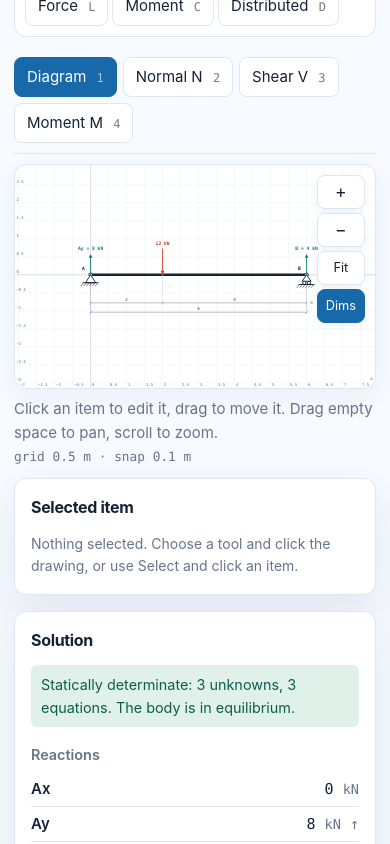
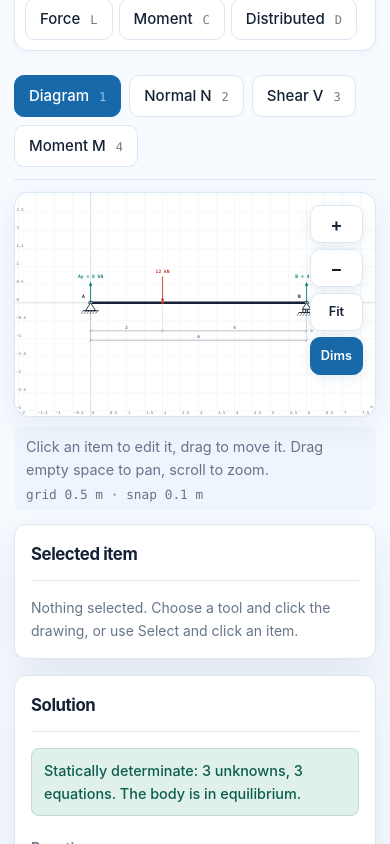
Before and after one commit to AndiSaifulKohir/FBD-Solver, a website with bundled scripts: page index.html in a window 390 px wide. Shown: the part 500-1344 px from the top of the page. Built offline with nearby package versions, Linux system fonts and the light colour scheme.

Commit message:
enhance layout and styling for improved UI responsiveness and aesthetics

```diff
--- a/css/style.css
+++ b/css/style.css
@@ -123,11 +123,11 @@ button, a { -webkit-tap-highlight-color: transparent; }
 
 .app {
   display: grid;
-  grid-template-columns: minmax(0, 1fr) 340px;
-  gap: 16px 20px;
-  max-width: 1480px;
+  grid-template-columns: minmax(0, 1fr) 360px;
+  gap: 20px 24px;
+  max-width: 1580px;
   margin: 0 auto;
-  padding: 24px;
+  padding: 28px 32px;
 }
 
 .top {
@@ -199,15 +199,22 @@ h1 { margin: 0; font-size: clamp(1.75rem, 4vw, 2.5rem); line-height: 1.15; lette
 
 .panel {
   min-width: 0;
-  padding: 20px;
+  padding: 24px;
   background: var(--surface);
   border: 1px solid var(--line);
-  border-radius: 16px;
+  border-radius: 18px;
   box-shadow: var(--shadow);
   transition: background-color 0.25s ease, border-color 0.25s ease, box-shadow 0.25s ease;
 }
-.panel h2 { margin: 0 0 12px; font-size: 1rem; letter-spacing: -0.02em; }
-.panel h3 { margin: 16px 0 6px; font-size: 0.9rem; color: var(--muted); font-weight: 600; }
+.panel h2 {
+  margin: 0 0 16px;
+  font-size: 1.05rem;
+  letter-spacing: -0.025em;
+  font-weight: 700;
+  padding-bottom: 12px;
+  border-bottom: 1px solid var(--line);
+}
+.panel h3 { margin: 20px 0 8px; font-size: 0.9rem; color: var(--muted); font-weight: 600; }
 .panel h3:first-child { margin-top: 0; }
 
 @media (max-width: 960px) {
@@ -222,14 +229,28 @@ button, select, input { font: inherit; color: inherit; }
   border: 1px solid var(--line);
   background: var(--surface);
   color: var(--text);
-  padding: 7px 12px;
-  border-radius: 8px;
+  padding: 8px 14px;
+  border-radius: 10px;
   cursor: pointer;
-  transition: border-color 0.2s ease, background-color 0.2s ease, color 0.2s ease, transform 0.2s ease;
+  font-weight: 500;
+  transition: border-color 0.2s ease, background-color 0.2s ease, color 0.2s ease, transform 0.15s ease, box-shadow 0.2s ease;
 }
-.btn:hover, .tool:hover { border-color: var(--blue); background: var(--surface-muted); }
+.btn:hover, .tool:hover {
+  border-color: var(--blue);
+  background: var(--surface-muted);
+  transform: translateY(-1px);
+  box-shadow: 0 4px 12px rgba(29, 77, 115, 0.08);
+}
+.btn:active, .tool:active {
+  transform: translateY(0);
+  box-shadow: none;
+}
 .btn[disabled] { opacity: 0.45; cursor: default; }
-.btn[disabled]:hover { border-color: var(--line); }
+.btn[disabled]:hover {
+  border-color: var(--line);
+  transform: none;
+  box-shadow: none;
+}
 .btn.danger { color: var(--error-ink); margin-top: 12px; }
 
 .btn:focus-visible, .tool:focus-visible, input:focus-visible, select:focus-visible, #canvas:focus-visible {
@@ -240,20 +261,21 @@ button, select, input { font: inherit; color: inherit; }
 .toolbar {
   display: flex;
   flex-wrap: wrap;
-  gap: 10px 16px;
-  margin-bottom: 10px;
-  padding: 12px;
+  gap: 12px 18px;
+  margin-bottom: 12px;
+  padding: 16px;
   border: 1px solid var(--line);
-  border-radius: 12px;
+  border-radius: 14px;
   background: var(--surface);
+  box-shadow: 0 2px 8px rgba(29, 77, 115, 0.04);
 }
-.group { display: flex; gap: 4px; }
+.group { display: flex; gap: 6px; }
 .views {
   display: flex;
   flex-wrap: wrap;
-  gap: 6px;
-  margin-bottom: 10px;
-  padding: 10px 0;
+  gap: 8px;
+  margin-bottom: 12px;
+  padding: 12px 0;
   border-bottom: 1px solid var(--line);
 }
 
@@ -265,59 +287,115 @@ button, select, input { font: inherit; color: inherit; }
   position: relative;
   background: var(--canvas);
   border: 1px solid var(--line);
-  border-radius: 12px;
+  border-radius: 14px;
   overflow: hidden;
-  box-shadow: 0 8px 24px rgba(29, 77, 115, 0.06);
-  transition: background-color 0.25s ease, border-color 0.25s ease;
+  box-shadow: 0 8px 28px rgba(29, 77, 115, 0.08);
+  transition: background-color 0.25s ease, border-color 0.25s ease, box-shadow 0.25s ease;
+}
+.stage:focus-within {
+  box-shadow: 0 8px 32px rgba(29, 77, 115, 0.12);
 }
 
 #canvas { display: block; width: 100%; height: auto; touch-action: none; user-select: none; -webkit-user-select: none; }
 #canvas.tool-select { cursor: default; }
 #canvas:not(.tool-select) { cursor: crosshair; }
 
-.hintbar { display: flex; flex-wrap: wrap; justify-content: space-between; gap: 4px 16px; margin-top: 8px; color: var(--muted); min-height: 1.5em; }
-#notice { color: var(--error-ink); }
+.hintbar {
+  display: flex;
+  flex-wrap: wrap;
+  justify-content: space-between;
+  gap: 6px 18px;
+  margin-top: 10px;
+  padding: 8px 12px;
+  background: var(--surface-muted);
+  border-radius: 8px;
+  color: var(--muted);
+  min-height: 2.2em;
+  font-size: 0.9rem;
+}
+#notice { color: var(--error-ink); font-weight: 500; }
 
 /* ---------- side panels ---------- */
 
 .empty, .note { margin: 0; color: var(--muted); font-size: 0.875rem; }
 .note { margin-top: 8px; }
 
-.field { display: grid; grid-template-columns: 1fr 150px; align-items: center; gap: 8px; margin-bottom: 6px; }
-.field-input { display: flex; align-items: center; gap: 6px; }
+.field { display: grid; grid-template-columns: 1fr 155px; align-items: center; gap: 10px; margin-bottom: 8px; }
+.field-input { display: flex; align-items: center; gap: 8px; }
 .field-input input, .field-input select {
   width: 100%;
   min-width: 0;
-  padding: 7px 9px;
+  padding: 9px 11px;
   border: 1px solid var(--line);
-  border-radius: 8px;
+  border-radius: 9px;
   background: var(--background);
   color: var(--text);
   font-family: var(--mono);
   font-size: 0.9rem;
-  transition: border-color 0.2s ease, background-color 0.25s ease, color 0.25s ease;
+  transition: border-color 0.2s ease, background-color 0.25s ease, color 0.25s ease, box-shadow 0.2s ease;
 }
-.unit { color: var(--muted); font-size: 0.85rem; min-width: 2.2em; }
+.field-input input:focus, .field-input select:focus {
+  border-color: var(--blue);
+  box-shadow: 0 0 0 3px rgba(23, 105, 170, 0.08);
+}
+.unit { color: var(--muted); font-size: 0.85rem; min-width: 2.2em; font-weight: 500; }
 .field-input select + .unit { display: none; }
 
-.banner { margin: 0; padding: 8px 10px; border-radius: 6px; font-size: 0.9rem; }
-.banner.ok { background: var(--ok-bg); color: var(--ok-ink); }
-.banner.warn { background: var(--warn-bg); color: var(--warn-ink); }
-.banner.error { background: var(--error-bg); color: var(--error-ink); }
-.banner.info { background: var(--info-bg); color: var(--info-ink); }
+.banner {
+  margin: 0;
+  padding: 10px 12px;
+  border-radius: 8px;
+  font-size: 0.9rem;
+  font-weight: 500;
+  border: 1px solid transparent;
+}
+.banner.ok {
+  background: var(--ok-bg);
+  color: var(--ok-ink);
+  border-color: rgba(11, 93, 79, 0.15);
+}
+.banner.warn {
+  background: var(--warn-bg);
+  color: var(--warn-ink);
+  border-color: rgba(122, 75, 8, 0.15);
+}
+.banner.error {
+  background: var(--error-bg);
+  color: var(--error-ink);
+  border-color: rgba(143, 36, 18, 0.15);
+}
+.banner.info {
+  background: var(--info-bg);
+  color: var(--info-ink);
+  border-color: rgba(52, 80, 107, 0.15);
+}
 
 .values { margin: 0; }
-.values > div { display: flex; justify-content: space-between; gap: 12px; padding: 5px 0; border-bottom: 1px solid var(--line); }
-.values dt { font-weight: 600; }
-.values dd { margin: 0; font-family: var(--mono); font-variant-numeric: tabular-nums; text-align: right; }
+.values > div {
+  display: flex;
+  justify-content: space-between;
+  gap: 16px;
+  padding: 8px 0;
+  border-bottom: 1px solid var(--line);
+}
+.values > div:last-child { border-bottom: none; }
+.values dt { font-weight: 600; font-size: 0.9rem; }
+.values dd {
+  margin: 0;
+  font-family: var(--mono);
+  font-variant-numeric: tabular-nums;
+  text-align: right;
+  font-size: 0.9rem;
+}
 .dir { color: var(--muted); }
 
 .eqs {
   margin: 0;
-  padding: 8px 10px;
+  padding: 12px 14px;
   background: var(--surface-muted);
-  border-radius: 8px;
-  font: 0.85rem/1.7 var(--mono);
+  border: 1px solid var(--line);
+  border-radius: 10px;
+  font: 0.85rem/1.8 var(--mono);
   white-space: pre-wrap;
   overflow-wrap: anywhere;
 }
@@ -419,30 +497,48 @@ body:not([data-mode="truss"]) .truss-only { display: none; }
 
 .zoombar {
   position: absolute;
-  top: 10px;
-  right: 10px;
+  top: 12px;
+  right: 12px;
   z-index: 1;
   display: flex;
   flex-direction: column;
-  gap: 4px;
+  gap: 6px;
 }
 .zbtn {
-  min-width: 34px;
-  height: 34px;
-  padding: 0 8px;
+  min-width: 38px;
+  height: 38px;
+  padding: 0 10px;
   border: 1px solid var(--line);
-  border-radius: 8px;
+  border-radius: 10px;
   background: var(--surface);
   color: var(--text);
-  font-size: 1.1rem;
+  font-size: 1.15rem;
+  font-weight: 600;
   line-height: 1;
   cursor: pointer;
-  box-shadow: 0 2px 8px rgba(29, 77, 115, 0.08);
-  transition: border-color 0.2s ease, background-color 0.2s ease, color 0.2s ease;
+  box-shadow: 0 3px 12px rgba(29, 77, 115, 0.1);
+  transition: border-color 0.2s ease, background-color 0.2s ease, color 0.2s ease, transform 0.15s ease, box-shadow 0.2s ease;
 }
 .zbtn.wide { font-size: 0.8rem; }
-.zbtn:hover { border-color: var(--blue); background: var(--surface-muted); }
-.zbtn[aria-pressed="true"] { background: var(--blue); border-color: var(--blue); color: #fff; }
+.zbtn:hover {
+  border-color: var(--blue);
+  background: var(--surface-muted);
+  transform: translateY(-2px);
+  box-shadow: 0 4px 16px rgba(29, 77, 115, 0.14);
+}
+.zbtn:active {
+  transform: translateY(0);
+  box-shadow: 0 2px 8px rgba(29, 77, 115, 0.08);
+}
+.zbtn[aria-pressed="true"] {
+  background: var(--blue);
+  border-color: var(--blue);
+  color: #fff;
+}
+.zbtn[aria-pressed="true"]:hover {
+  background: var(--blue-dark);
+  border-color: var(--blue-dark);
+}
 .zbtn:focus-visible { outline: 3px solid var(--blue); outline-offset: 3px; }
 
 #canvas.panning { cursor: grabbing; }
```
